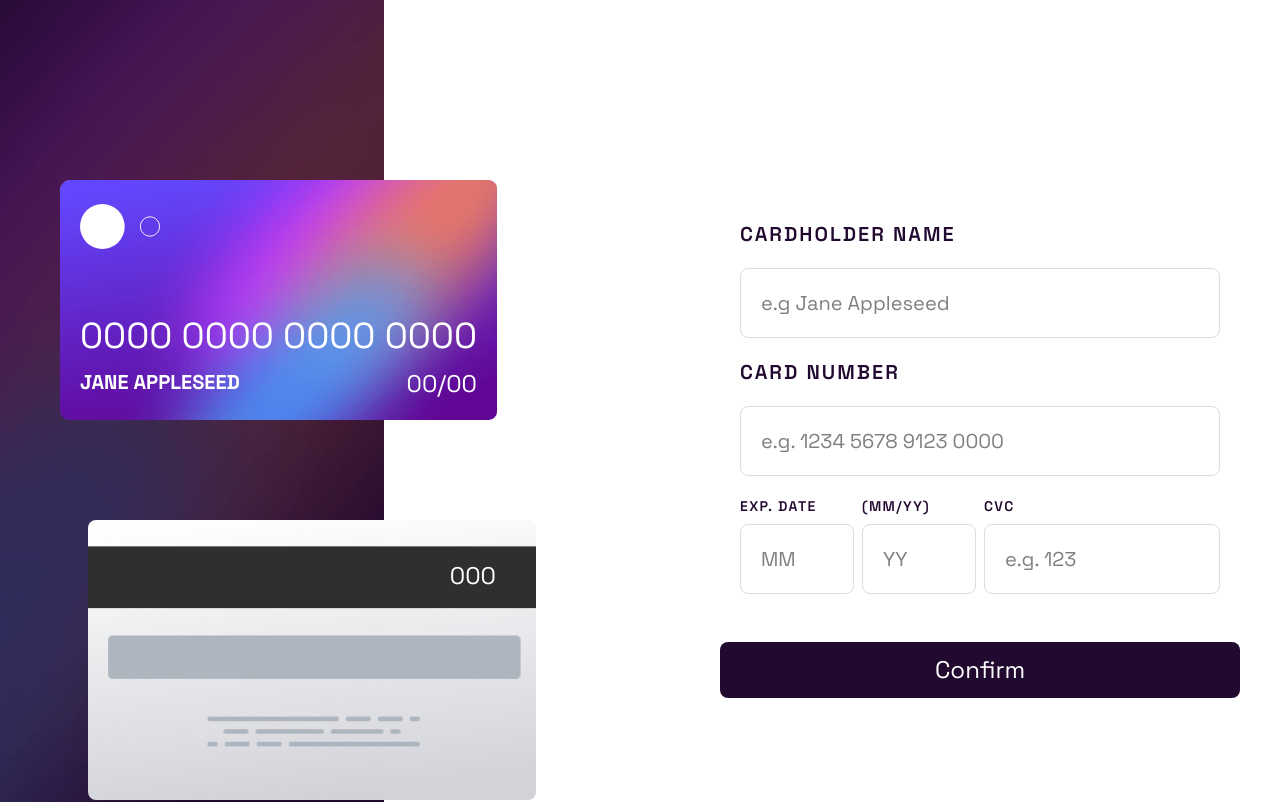
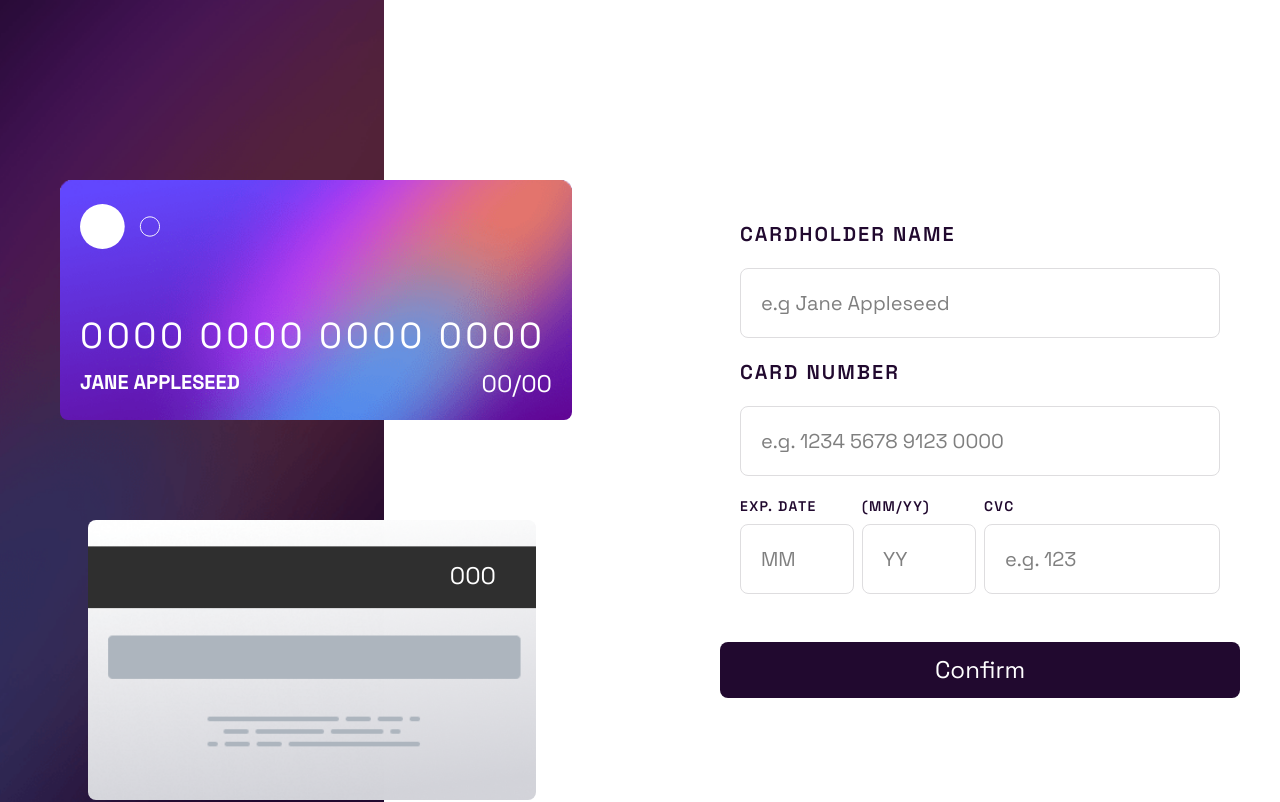
Before and after one commit to Tsuna21182/interactive-card-details-form-main, a React (Vite) app: page / in a window 1280 px wide. Shown: the top 802 px of the page. Built offline with nearby package versions, Linux system fonts and the light colour scheme.

Commit message:
correcion maximo digitos

```diff
--- a/src/Card/Card.tsx
+++ b/src/Card/Card.tsx
@@ -8,8 +8,9 @@ type CardProps = {
 
 function Card({ cardName, cardNumb, cardMes, cardYear, cardCVC }: CardProps) {
   const formattedCardNumb = cardNumb
-    .replace(/\s/g, "")
-    .replace(/(\d{4})/g, "$1 ")
+    .replace(/\D/g, "")
+    .slice(0, 16)
+    .replace(/(\d{4})(?=\d)/g, "$1 ")
     .trim();
 
   return (
@@ -20,15 +21,16 @@ function Card({ cardName, cardNumb, cardMes, cardYear, cardCVC }: CardProps) {
         </p>
       </div>
 
-      <div className="bg-[url(/images/bg-card-front.png)] bg-no-repeat bg-cover w-70 h-40 mt-[-4.2rem] absolute rounded-lg p-5 flex flex-col gap-3 justify-end md:w-96 md:h-60 md:mt-[-10.5rem] md:left-70 lg:left-15 lg:mt-[10rem] lg:w-auto xxl:top-1 3xl:top-1 3xl:left-62 3xl:w-xl 3xl:h-80">
+      <div className="bg-[url(/images/bg-card-front.png)] bg-no-repeat bg-cover w-70 h-40 mt-[-4.2rem] absolute rounded-lg p-5 flex flex-col gap-3 justify-end md:w-96 md:h-60 md:mt-[-10.5rem] md:left-70 lg:left-15 lg:mt-[10rem] lg:w-lg xxl:top-1 3xl:top-1 3xl:left-62 3xl:w-xl 3xl:h-80">
         <img
           src="/images/card-logo.svg"
           alt="icono logo"
           className="absolute top-5 left-5 w-14 md:left-5 md:top-6 md:w-20"
         />
-        <p className="text-lg text-White md:text-2xl lg:text-4xl">
+        <p className="text-lg text-White md:text-2xl lg:text-4xl tracking-[0.1em] font-[Space_Grotesk] min-w-[200px]">
           {formattedCardNumb || "0000 0000 0000 0000"}
         </p>
+
         <div className="flex justify-between">
           <p className="font-bold uppercase text-xs text-White md:text-xl">
             {cardName || "Jane Appleseed"}
```
